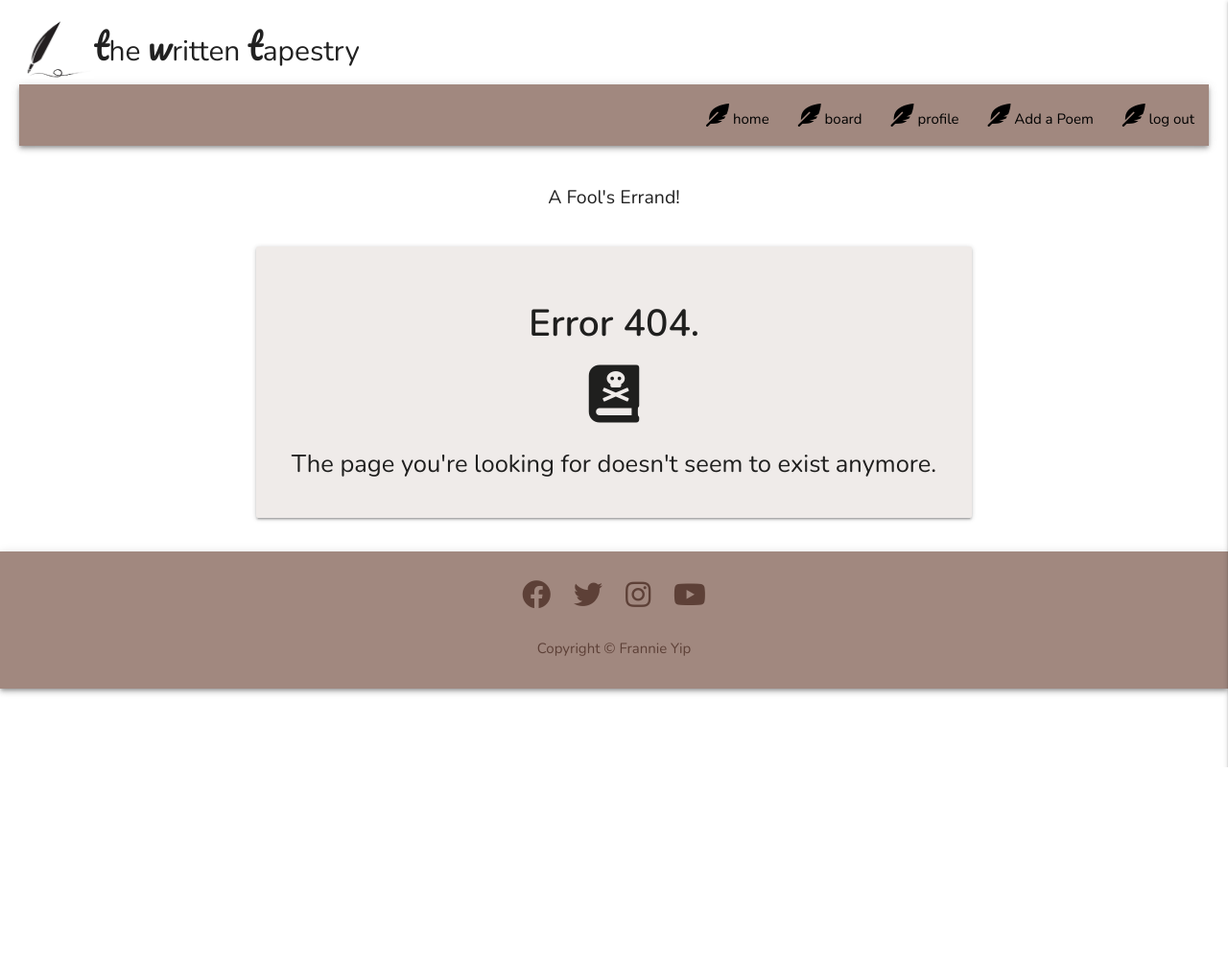
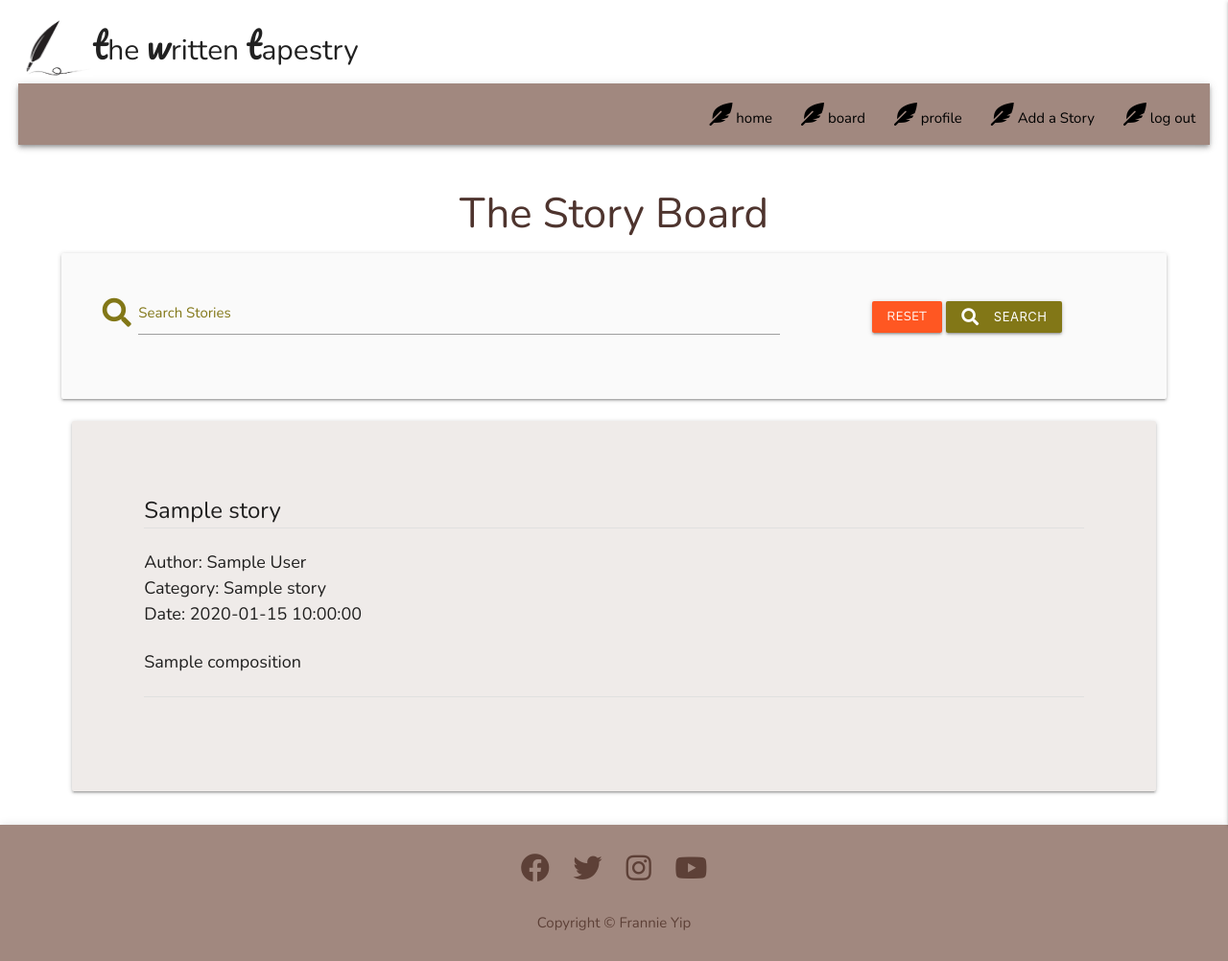
Before and after one commit to finnsterfran/The_Written_Tapestry, a Flask app: page /get_stories/ in a window 1280 px wide. Shown: the whole page at 96% size. Before the commit the page ends 800 px from the top, so only its background shows below. Run offline with Flask 2, Linux system fonts and the light colour scheme; the visitor is signed in with stand-in values (Sample User, id 1); a database or web service that is not in the repository returns one stand-in record (values such as "Sample title"); some libraries are stand-ins or nearby versions.

Commit message:
most of the code is up, must fix search option

```diff
--- a/app.py
+++ b/app.py
@@ -21,9 +21,15 @@
 
 @app.route('/')
 def home():
-    if not session.get('username'):
-        flash("To post a story, please Log in or Register as a new user!")
     return render_template('home.html')
+
+
+@app.route('/search/', methods=['GET', 'POST'])
+def search():
+    query = request.form.get('query')
+    stories = list(mongo.db.stories.find({'$text': {'$search': query}}))
+    users = list(mongo.db.users.find({'$text': {'$search': query}}))
+    return render_template('get_stories.html', stories=stories, users=users)
 
 
 @app.errorhandler(404)
@@ -32,10 +38,10 @@
     return render_template('404.html')
 
 
-@app.route('/board/')
-def board():
-    writings = list(mongo.db.essays.find().sort('title', 1))
-    return render_template('board.html', writings=writings)
+@app.route('/get_stories/')
+def get_stories():
+    writings = list(mongo.db.stories.find().sort('title', 1))
+    return render_template('get_stories.html', writings=writings)
 
 
 @app.route('/register/', methods=['GET', 'POST'])
@@ -93,12 +99,12 @@
     return redirect(url_for("login"))
 
 
-@app.route("/profile/<username>", methods=['GET', 'POST'])
+@app.route("/profile/<username>/", methods=['GET', 'POST'])
 def profile(username):
 
     username = mongo.db.users.find_one(
         {"username": session['user']})['username']
-    userstories = list(mongo.db.essays.find({'author': session['user']}))
+    userstories = list(mongo.db.stories.find({'author': session['user']}))
     if session["user"]:
         return render_template('profile.html',
                                username=username,
@@ -106,26 +112,26 @@
     return redirect(url_for("login"))
 
 
-@app.route("/new_post")
-def new_post():
+@app.route('/new_story', methods=['GET', 'POST'])
+def new_story():
     if request.method == 'POST':
-        post = {
+        submit = {
             "title": request.form.get('title'),
             "author": session['user'],
             "date": request.form.get('date'),
             "category_name": request.form.get('category_name'),
             "composition": request.form.get('composition')
         }
-        mongo.db.essays.insert_one(post)
+        mongo.db.stories.insert_one(submit)
         flash("Your story has been added.")
-        return redirect(url_for('board'))
+        return redirect(url_for('get_stories'))
 
     categories = mongo.db.categories.find().sort('category_name', 1)
-    return render_template('new_post.html', categories=categories)
+    return render_template('new_story.html', categories=categories)
 
 
-@app.route('/edit_post/<post_id>', methods=['GET', 'POST'])
-def edit_post(post_id):
+@app.route('/edit_story/<story_id>/', methods=['GET', 'POST'])
+def edit_story(story_id):
     if request.method == 'POST':
         submit = {
                 'title': request.form.get('title'),
@@ -134,12 +140,19 @@
                 'category_name': request.form.get('category_name'),
                 'composition': request.form.get('composition')
         }
-        mongo.db.essays.update({'_id': ObjectId(post_id)}, submit)
-        flash("Alright then, you've successsfully editted this post.")
-    post = mongo.db.essays.find_one(
-            {'_id': ObjectId(post_id)})
+        mongo.db.stories.update({'_id': ObjectId(story_id)}, submit)
+        flash("Alright then, you've successsfully edited this story.")
+    story = mongo.db.stories.find_one(
+            {'_id': ObjectId(story_id)})
     categories = mongo.db.categories.find().sort('category_name', 1)
-    return render_template('edit_post.html', post=post, categories=categories)
+    return render_template('edit_story.html', story=story, categories=categories)
+
+
+@app.route('/delete_story/<story_id>')
+def delete_story(story_id):
+    mongo.db.essays.remove({'_id': ObjectId(story_id)})
+    flash('You have deleted a story')
+    return redirect(url_for('get_stories'))
 
 
 if __name__ == "__main__":
--- a/static/css/style.css
+++ b/static/css/style.css
@@ -11,14 +11,13 @@
 .container {
     width: 90%;
 }
-
 a:hover {
     color: #ff7043;
 }
 
 /* Header */
 header {
-    padding: 20px;
+    padding: 1.25rem;
 }
 
 .logo-img {
@@ -41,8 +40,6 @@
 }
 
 /* Main */
-
-
 h2 {
     font-size: 1.2rem;
     font-weight: 600;
@@ -60,7 +57,7 @@
 }
 .footer-icon {
     color: #5d4037;
-    padding: 10px;
+    padding: 0.7rem;
 }
 
 .footer-icon:hover {
@@ -68,19 +65,17 @@
 }
 
 .copyright {
-    padding-bottom: 30px;
+    padding-bottom: 1.9rem;
 }
 
 .post-card {
-    padding: 15px;
+    width: 100%;
+    padding: 5rem;
 }
 
+
 .writing {
-    font-size: 1rem;
-}
-
-.card-writing {
-    text-align: center;
+    font-size: 1.2rem;
 }
 
 .post-container {
@@ -98,13 +93,13 @@
 }
 
 .reg-icon {
-    padding-right: 10px;
+    padding-right: 0.625px;
 }
 
 .profile-img {
     max-width: 50%;
     height: auto;
-    margin: 4rem auto;
+    margin: 3rem auto;
 }
 
 .profile-name {
@@ -123,3 +118,11 @@
 .click-it {
     padding-left: 280px;
 }
+
+textarea {
+    height: 20rem !important;
+}
+
+input {
+    font-size: 5rem;
+}
--- a/static/js/script.js
+++ b/static/js/script.js
@@ -3,3 +3,6 @@
     $('.collapsible').collapsible();
     $('select').formSelect();
 });
+
+// $('#composition').val('...');
+// M.textareaAutoResize($('#composition'));
--- a/templates/base.html
+++ b/templates/base.html
@@ -15,6 +15,7 @@
 <!--Stylesheets-->
     <link rel="stylesheet" href="https://cdnjs.cloudflare.com/ajax/libs/materialize/1.0.0/css/materialize.min.css">
     <link rel="stylesheet" type="text/css" href="{{ url_for('static', filename='css/style.css') }}">
+    <link rel="shortcut icon" type="image/jpg" href="{{ url_for('static', filename='logo.ico')}}"/>
     {% block styles %}
     {% endblock %}
     <title>The Written Tapestry</title>
@@ -41,30 +42,26 @@
                         </a>
                     </li>
                     <li>
-                        <a href="{{ url_for('board') }}" class="black-text">
+                        <a href="{{ url_for('get_stories') }}" class="black-text">
                             <i class="fas fa-feather-alt"></i> board
                         </a>
                     </li>
                     {% if session.user %}
-
                         <li>
                             <a href="{{ url_for('profile', username=session['user']) }}" class="black-text">
                                 <i class="fas fa-feather-alt"></i> profile
                             </a>
                         </li>
-                        <li><a href="{{ url_for('new_post') }}" class="black-text">
-                                <i class="fas fa-feather-alt"></i> Add a Poem
+                        <li><a href="{{ url_for('new_story') }}" class="black-text">
+                                <i class="fas fa-feather-alt"></i> Add a Story
                             </a>
                         </li>
-
                         <li>
                             <a href="{{ url_for('logout') }}" class="black-text">
                                 <i class="fas fa-feather-alt"></i> log out
                             </a>
                         </li>
-
                     {% else %}
-
                         <li><a href="{{ url_for('register') }}" class="black-text">
                                 <i class="fas fa-feather-alt"></i> register
                             </a>
@@ -73,7 +70,6 @@
                                 <i class="fas fa-feather-alt"></i> login
                             </a>
                         </li>
-
                     {% endif %}
                 </ul>
             </div>
@@ -81,20 +77,14 @@
     <!--Mobile SideBar-->
         <ul class="sidenav" id="mobile-demo">
             <li><a href="{{ url_for('home') }}" class="black-text"> home</a></li>
-            <li><a href="{{ url_for('board') }}" class="black-text"> board</a></li>
-
+            <li><a href="{{ url_for('get_stories') }}" class="black-text"> board</a></li>
             {% if session.user %}
-
                 <li><a href="{{ url_for('profile', username=session['user']) }}" class="black-text"> profile</a></li>
-                <li><a href="{{ url_for('new_post') }}" class="black-text">Add a Poem</a></li>
-
+                <li><a href="{{ url_for('new_story') }}" class="black-text">Add a Story</a></li>
                 <li><a href="{{ url_for('logout') }}" class="black-text"> log out</a></li>
-
             {% else %}
-
                 <li><a href="{{ url_for('register') }}" class="black-text"> register</a></li>
                 <li><a href="{{ url_for('login') }}" class="black-text"> login</a></li>
-
             {% endif %}
         </ul>
 </header>
--- /dev/null
+++ b/templates/get_stories.html
@@ -0,0 +1,53 @@
+{% extends 'base.html' %}
+{% block content %}
+<section>
+    <h3 class="brown-text text-darken-3 center-align">The Story Board</h3>
+    <div class="row card-panel grey lighten-5">
+        <form action="{{ url_for('search') }}" method="POST" class="col s12">
+            <div class="row valign-wrapper center-align">
+                <div class="input-field col s12 m8">
+                    <i class="fas fa-search prefix lime-text text-darken-4"></i>
+                    <input type="text" name="query" id="query" minlength="3" class="validate">
+                    <label for="query" class="lime-text text-darken-4">Search Stories</label>
+                </div>
+                <div class="col s12 m4">
+                    <a href="{{ url_for('get_stories') }}" class="btn-small waves-effect deep-orange text-shadow">Reset</a>
+                    <button type="submit" class="btn-small waves-effect lime darken-4 text-shadow">
+                        <i class="fas fa-search left"></i>
+                        Search
+                    </button>
+                </div>
+            </div>
+        </form>
+    </div>
+</section>
+<section>
+{% if writings|length > 0%}
+    {% for story in writings %}
+    <div class="row">
+        <div class="col s12">
+            <div class="card brown lighten-5 post-card">
+                <span class="card-title card-writing">{{ story.title }}</span>
+                <div class="divider"></div>
+                    <br>
+                    <p class="writing"><span class="tags">Author: </span>{{ story.author }}</p>
+                    <p class="writing"><span class="tags">Category: </span>{{ story.category_name }}</p>
+                    <p class="writing"><span class="tags">Date: </span>{{ story.date }}</p>
+                    <br>
+                    <p class="writing">{{ story.composition}}</p>
+                    <br>
+                    <div class="divider"></div>
+                    <br>
+                    {% if session.user|lower == story.author|lower or session.user|lower == "administration"|lower %}
+                        <a href="{{ url_for('edit_story', story_id=story._id)}}" class="btn-small waves-effect brown">Edit this story</a>
+                        <a href="{{ url_for('delete_story', story_id=story._id)}}" class="btn-small waves-effect deep-orange">Delete this story</a>
+                    {% endif %}
+                </div>
+            </div>
+        {% endfor %}
+    </div>
+{% else %}
+    <h3 class="red-text text-darken-4 center-align">No results Found</h3>
+{% endif %}
+</section>
+{% endblock %}
```
Also changed, not shown: templates/admin.html (deleted, +0 -13 lines), templates/board.html (deleted, +0 -23 lines), templates/edit_story.html (added, +62 -0 lines), templates/home.html (+18 -5 lines), templates/new_story.html (renamed from templates/new_post.html, +12 -14 lines), templates/profile.html (+15 -6 lines), README.md, static/logo.ico (added), templates/edit_post.html (deleted).
